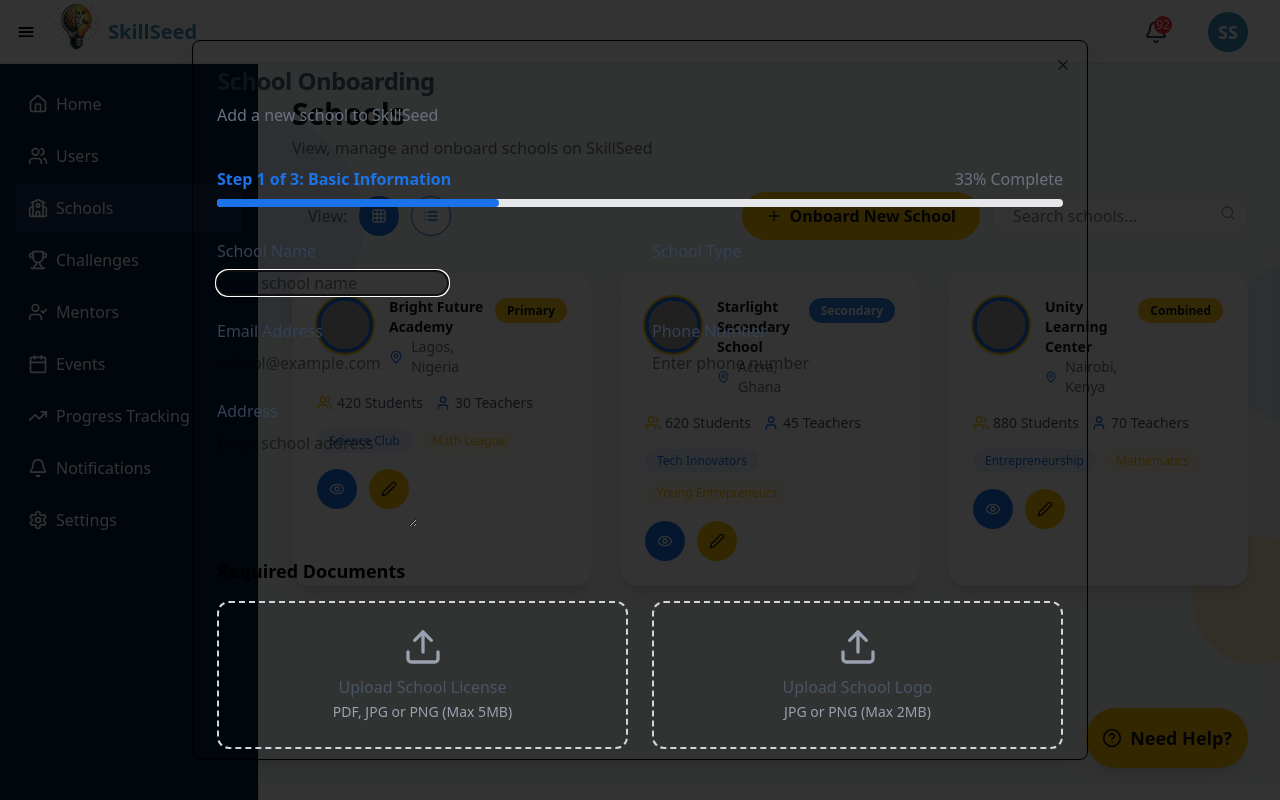
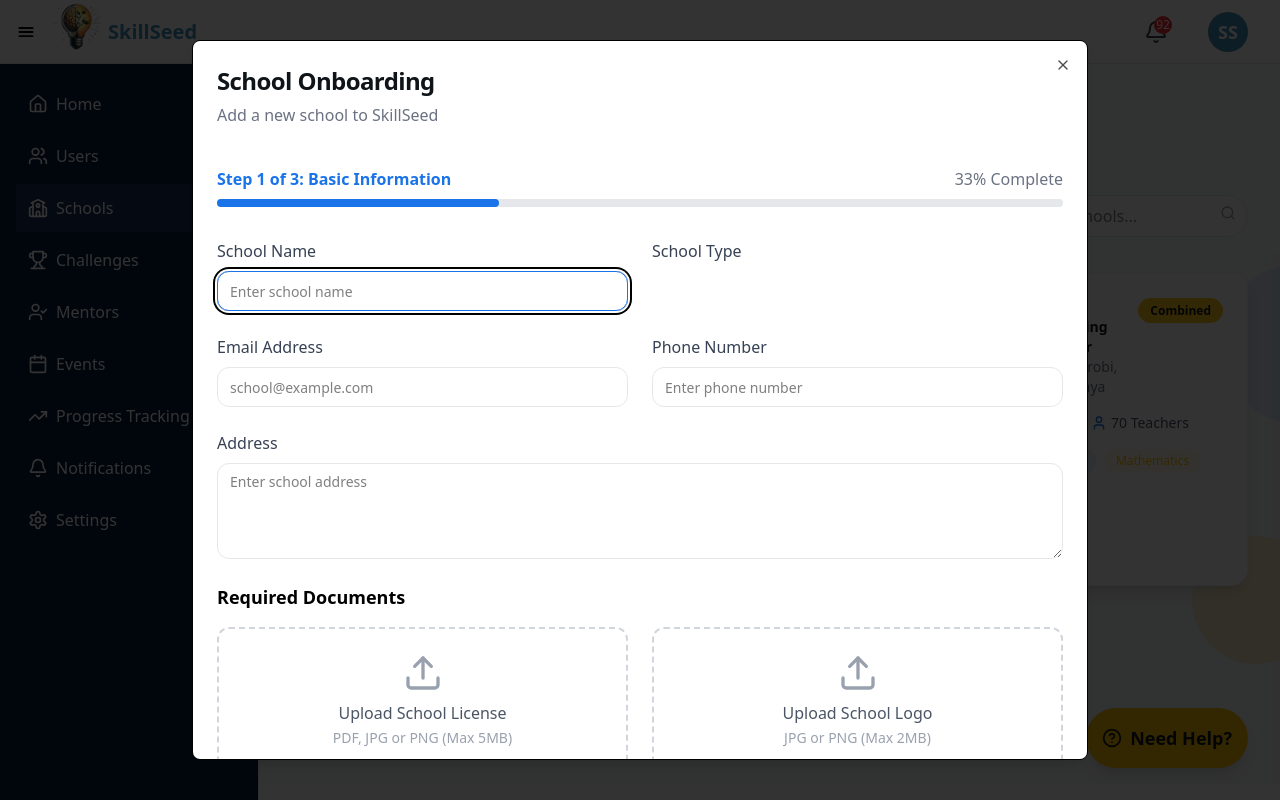
Before and after one commit to Wekraft-001/skillseed-admin, a React (Vite) app: page /schools in a window 1280 px wide. Both pictures are taken after a click on the button "Onboard New School". Built offline with nearby package versions, Linux system fonts and the light colour scheme; grey boxes are pictures that could not be loaded.

Commit message:
fixed school onboarding modal

```diff
--- a/src/components/SchoolOnboardingModal.jsx
+++ b/src/components/SchoolOnboardingModal.jsx
@@ -1,6 +1,8 @@
 import React, { useState } from "react";
 import { X, Upload, HelpCircle } from "lucide-react";
 import { Dialog, DialogContent, DialogHeader, DialogTitle } from "./ui/dialog";
+import { Input } from "./ui/formComponents/input";
+import { Textarea } from "./ui/formComponents/textarea";
 
 const SchoolOnboardingModal = ({ isOpen, onClose }) => {
   const [formData, setFormData] = useState({
@@ -39,7 +41,7 @@
 
   return (
     <Dialog open={isOpen} onOpenChange={onClose}>
-      <DialogContent className="max-w-4xl max-h-[90vh] overflow-y-auto">
+      <DialogContent className="max-w-4xl max-h-[90vh] overflow-y-auto bg-white">
         <DialogHeader>
           <DialogTitle className="text-2xl font-bold text-[#0F1419]">
             School Onboarding
@@ -68,7 +70,7 @@
                 <label className="block text-gray-700 font-medium">
                   School Name
                 </label>
-                <input
+                <Input
                   type="text"
                   name="schoolName"
                   value={formData.schoolName}
@@ -105,7 +107,7 @@
                 <label className="block text-gray-700 font-medium">
                   Email Address
                 </label>
-                <input
+                <Input
                   type="email"
                   name="email"
                   value={formData.email}
@@ -118,7 +120,7 @@
                 <label className="block text-gray-700 font-medium">
                   Phone Number
                 </label>
-                <input
+                <Input
                   type="tel"
                   name="phone"
                   value={formData.phone}
@@ -132,7 +134,7 @@
             {/* Address Section */}
             <div className="space-y-2">
               <label className="block text-gray-700 font-medium">Address</label>
-              <textarea
+              <Textarea
                 name="address"
                 value={formData.address}
                 onChange={handleInputChange}
@@ -168,13 +170,13 @@
                 type="button"
                 variant="outline"
                 onClick={handleSaveAsDraft}
-                className="rounded-full border-gray-300 hover:bg-gray-50"
+                className="rounded-full border border-gray-300 hover:bg-gray-50 p-2.5"
               >
                 Save as Draft
               </button>
               <button
                 type="submit"
-                className="rounded-full bg-[#1A73E8] text-white hover:bg-[#1A73E8]/90"
+                className="rounded-full bg-[#1A73E8] text-white hover:bg-[#1A73E8]/90 p-2.5"
               >
                 Continue to Next Step
               </button>
--- /dev/null
+++ b/src/components/ui/formComponents/input.jsx
@@ -0,0 +1,19 @@
+import * as React from "react";
+import { cn } from "../../../lib/utils";
+
+const Input = ({ className, type, ...props }, ref) => {
+  return (
+    <input
+      type={type}
+      className={cn(
+        "flex h-10 w-full rounded-md border border-input bg-background px-3 py-2 text-base ring-offset-background file:border-0 file:bg-transparent file:text-sm file:font-medium file:text-foreground placeholder:text-muted-foreground focus-visible:outline-none focus-visible:ring-2 focus-visible:ring-ring focus-visible:ring-offset-2 disabled:cursor-not-allowed disabled:opacity-50 md:text-sm",
+        className
+      )}
+      ref={ref}
+      {...props}
+    />
+  );
+};
+Input.displayName = "Input";
+
+export { Input };
--- /dev/null
+++ b/src/components/ui/formComponents/textarea.jsx
@@ -0,0 +1,19 @@
+import * as React from "react";
+
+import { cn } from "../../../lib/utils";
+
+const Textarea = ({ className, ...props }, ref) => {
+  return (
+    <textarea
+      className={cn(
+        "flex min-h-[80px] w-full rounded-md border border-input bg-background px-3 py-2 text-sm ring-offset-background placeholder:text-muted-foreground focus-visible:outline-none focus-visible:ring-2 focus-visible:ring-ring focus-visible:ring-offset-2 disabled:cursor-not-allowed disabled:opacity-50",
+        className
+      )}
+      ref={ref}
+      {...props}
+    />
+  );
+};
+Textarea.displayName = "Textarea";
+
+export { Textarea };
--- a/src/pages/Schools.jsx
+++ b/src/pages/Schools.jsx
@@ -116,7 +116,7 @@
           <div className="flex items-center gap-3">
             <button
               onClick={handleOpenOnboardingModal}
-              className="flex items-center bg-[#FFC107] text-[#0F1419] px-6 py-3 rounded-full font-semibold hover:bg-[#FFC107]/90"
+              className="flex items-center bg-[#FFC107] text-[#0F1419] px-6 py-3 rounded-full font-semibold hover:bg-[#FFC107]/90 cursor-pointer"
             >
               <Plus className="w-4 h-4 mr-2" />
               Onboard New School
@@ -291,155 +291,6 @@
           </Card>
         )}
 
-        {/* Grid View */}
-        {/* <div className="grid grid-cols-1 sm:grid-cols-2 lg:grid-cols-3 gap-7">
-          {schools.map((school) => (
-            <Card
-              key={school.id}
-              className="bg-white rounded-2xl shadow-lg p-6 border border-gray-100 relative"
-            >
-              <div className="flex items-stretch justify-between">
-                <div className="flex gap-4 mb-4">
-                  <img
-                    src={school.image}
-                    className="w-14 h-14 rounded-full border-4 border-[#1A73E8] ring-2 ring-[#FFC107] object-cover shadow-md bg-white"
-                    alt={school.name}
-                  />
-                  <div>
-                    <h2 className="text-sm 2xl:text-xl font-semibold text-[#0F1419]">
-                      {school.name}
-                    </h2>
-                    <div className="flex items-center gap-2">
-                      <MapPin className="w-4 h-4 text-[#1A73E8]" />
-                      <span className="text-gray-500 text-sm">
-                        {school.location}
-                      </span>
-                    </div>
-                  </div>
-                </div>
-                <div className="">
-                  <span
-                    className={`text-xs px-3 py-1 rounded-full font-semibold ${school.typeColor}`}
-                  >
-                    {school.type}
-                  </span>
-                </div>
-              </div>
-
-              <div className="flex gap-3 text-gray-600 text-sm mb-4">
-                <div className="flex items-center gap-1">
-                  <Users className="w-4 h-4 text-[#FFC107]" />
-                  <span>{school.students} Students</span>
-                </div>
-                <div className="flex items-center gap-1">
-                  <User className="w-4 h-4 text-[#1A73E8]" />
-                  <span>{school.teachers} Teachers</span>
-                </div>
-              </div>
-              <div className="flex gap-2 flex-wrap mb-4">
-                {school.clubs.map((club, index) => (
-                  <span
-                    key={index}
-                    className={`px-3 py-1 rounded-full text-xs font-medium ${
-                      index % 2 === 0
-                        ? "bg-[#1A73E8]/10 text-[#1A73E8]"
-                        : "bg-[#FFC107]/10 text-[#FFC107]"
-                    }`}
-                  >
-                    {club}
-                  </span>
-                ))}
-              </div>
-              <div className="flex items-center gap-3">
-                <button className="flex items-center justify-center rounded-full bg-[#1A73E8] text-white w-10 h-10 hover:bg-[#1A73E8]/90">
-                  <Eye className="w-4 h-4" />
-                </button>
-                <button className="flex items-center justify-center rounded-full bg-[#FFC107] text-[#0F1419] w-10 h-10 hover:bg-[#FFC107]/80">
-                  <Pen className="w-4 h-4" />
-                </button>
-              </div>
-            </Card>
-          ))}
-        </div> */}
-        {/* List View */}
-        {/* <Card className="bg-white rounded-2xl shadow-lg border border-gray-100 overflow-x-auto">
-          <table className="min-w-full text-left">
-            <thead>
-              <tr className="bg-[#1A73E8]/5 text-[#0F1419] text-base font-semibold">
-                <th className="px-6 py-4 rounded-tl-2xl">School</th>
-                <th className="px-6 py-4">Location</th>
-                <th className="px-6 py-4">Type</th>
-                <th className="px-6 py-4">Students</th>
-                <th className="px-6 py-4">Teachers</th>
-                <th className="px-6 py-4">Clubs</th>
-                <th className="px-6 py-4 rounded-tr-2xl">Actions</th>
-              </tr>
-            </thead>
-            <tbody>
-              {schools.map((school) => (
-                <tr
-                  key={school.id}
-                  className="border-t border-gray-100 hover:bg-[#1A73E8]/5 transition"
-                >
-                  <td className="px-6 py-4">
-                    <div className="flex items-center gap-3">
-                      <img
-                        src={school.image}
-                        className="w-10 h-10 rounded-full border-2 border-[#1A73E8] object-cover"
-                        alt={school.name}
-                      />
-                      <div>
-                        <div className="font-bold text-[#0F1419]">
-                          {school.name}
-                        </div>
-                        <div className="text-xs text-gray-400">
-                          {school.email}
-                        </div>
-                      </div>
-                    </div>
-                  </td>
-                  <td className="px-6 py-4 text-gray-500">{school.location}</td>
-                  <td className="px-6 py-4">
-                    <span
-                      className={`text-xs px-3 py-1 rounded-full font-semibold ${school.typeColor}`}
-                    >
-                      {school.type}
-                    </span>
-                  </td>
-                  <td className="px-6 py-4 text-gray-700">{school.students}</td>
-                  <td className="px-6 py-4 text-gray-700">{school.teachers}</td>
-                  <td className="px-6 py-4">
-                    <div className="flex flex-wrap gap-1">
-                      {school.clubs.map((club, index) => (
-                        <span
-                          key={index}
-                          className={`px-2 py-1 rounded-full text-xs font-medium ${
-                            index % 2 === 0
-                              ? "bg-[#1A73E8]/10 text-[#1A73E8]"
-                              : "bg-[#FFC107]/10 text-[#FFC107]"
-                          }`}
-                        >
-                          {club}
-                        </span>
-                      ))}
-                    </div>
-                  </td>
-                  <td className="px-6 py-4">
-                    <div className="flex items-center gap-2">
-                      <button className="flex items-center justify-center rounded-full bg-[#1A73E8] text-white w-8 h-8 hover:bg-[#1A73E8]/90">
-                        <Eye className="w-3 h-3" />
-                      </button>
-                      <button className="flex items-center justify-center rounded-full bg-[#FFC107] text-[#0F1419] w-8 h-8 hover:bg-[#FFC107]/80">
-                        <Pen className="w-3 h-3" />
-                      </button>
-                    </div>
-                  </td>
-                </tr>
-              ))}
-            </tbody>
-          </table>
-        </Card> */}
-
         {/* Floating Help Button */}
         <div className="fixed bottom-8 right-8 z-50">
           <button className="flex items-center bg-[#FFC107] text-[#0F1419] p-4 rounded-full shadow-lg hover:bg-[#FFC107]/90 font-semibold text-lg">
```
